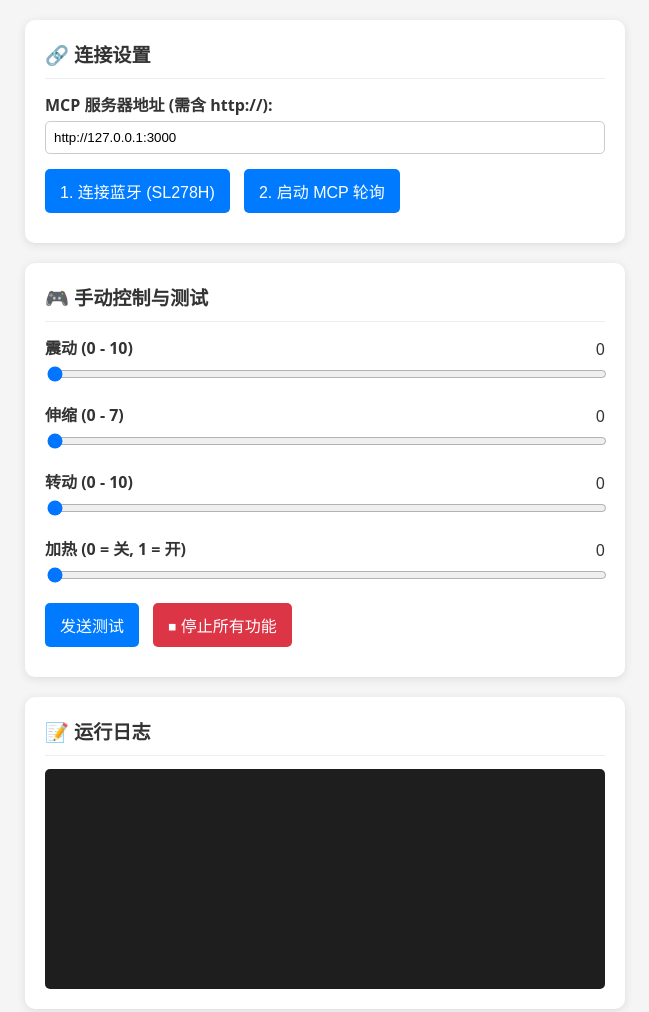
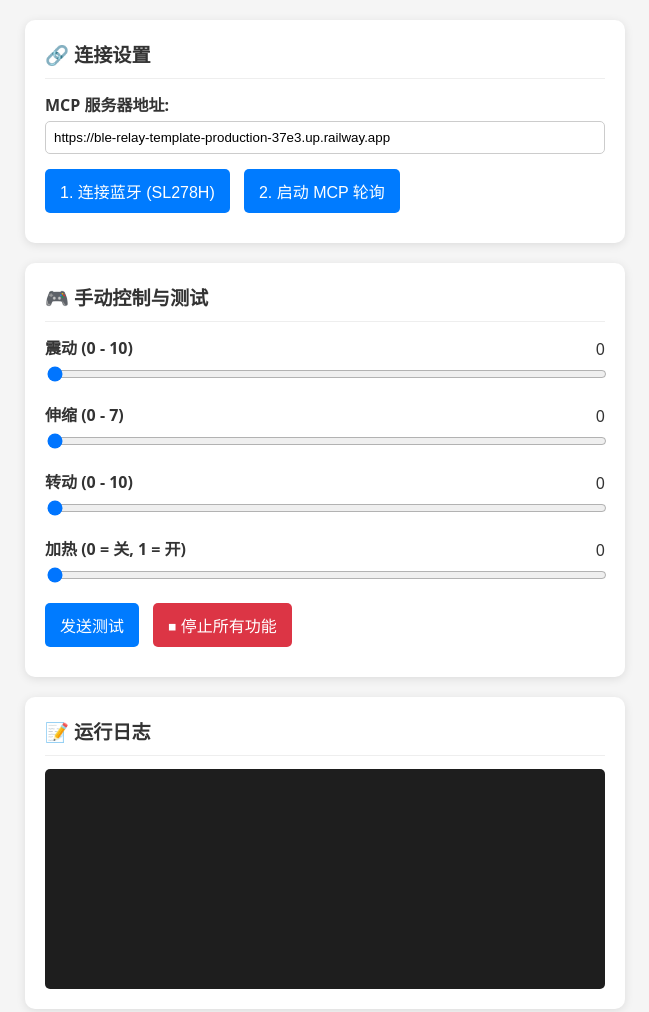
Before and after one commit to paopao0300/svakom-fatima-plus, a plain HTML site: page index.html in a window 1280 px wide. Shown: the whole page, without its empty margins (315-964 px from the left). Drawn offline with Linux system fonts and the light colour scheme.

Commit message:
Update index.html

```diff
--- a/index.html
+++ b/index.html
@@ -25,8 +25,8 @@
     <div class="card">
         <h1>🔗 连接设置</h1>
         <div class="form-group">
-            <label for="mcpUrl">MCP 服务器地址 (需含 http://):</label>
-            <input type="text" id="mcpUrl" value="http://127.0.0.1:3000" placeholder="例如: http://127.0.0.1:3000">
+            <label for="mcpUrl">MCP 服务器地址:</label>
+            <input type="text" id="mcpUrl" value="https://ble-relay-template-production-37e3.up.railway.app" placeholder="请输入 MCP 服务器地址">
         </div>
         <button id="btnConnectBT">1. 连接蓝牙 (SL278H)</button>
         <button id="btnStartMCP">2. 启动 MCP 轮询</button>
@@ -80,7 +80,6 @@
     <video src="https://img.baibai.cv/f/dZymTQ/30min-osbvow%202.mp4" loop autoplay playsinline muted style="display:none;"></video>
 
     <script>
-        // 蓝牙配置参数 (必须使用字符串格式)
         const DEVICE_NAME = 'SL278H';
         const SERVICE_UUID = '0000ffe0-0000-1000-8000-00805f9b34fb';
         const CHARACTERISTIC_UUID = '0000ffe1-0000-1000-8000-00805f9b34fb';
@@ -98,7 +97,7 @@
             logArea.scrollTop = logArea.scrollHeight;
         }
 
-        // ================= 蓝牙连接逻辑 =================
+        // 蓝牙连接逻辑
         document.getElementById('btnConnectBT').addEventListener('click', async () => {
             try {
                 addLog('正在请求蓝牙设备...');
@@ -127,7 +126,7 @@
             }
         });
 
-        // ================= 指令发送逻辑 =================
+        // 指令发送逻辑
         async function sendToyCommand(action, value) {
             if (!gattCharacteristic) {
                 addLog('⚠️ 蓝牙未连接，无法发送指令。');
@@ -137,21 +136,15 @@
             let dataArray;
             const val = parseInt(value, 10);
 
-            // 指令生成：如果不生效，请根据实际蓝牙抓包记录替换以下数组
             if (action.toLowerCase() === 'vibrate') {
-                // 震动
                 dataArray = new Uint8Array([0x55, 0x04, 0x03, 0x00, 0x01, val]);
             } else if (action.toLowerCase() === 'oscillate') {
-                // 伸缩
                 dataArray = new Uint8Array([0x55, 0x04, 0x04, 0x00, 0x01, val]);
             } else if (action.toLowerCase() === 'rotate') {
-                // 转动 (推测协议指令位为0x05)
                 dataArray = new Uint8Array([0x55, 0x04, 0x05, 0x00, 0x01, val]);
             } else if (action.toLowerCase() === 'heat') {
-                // 加热 (推测协议指令位为0x06)
                 dataArray = new Uint8Array([0x55, 0x04, 0x06, 0x00, 0x01, val]);
             } else if (action.toLowerCase() === 'stop') {
-                // 停止所有格式
                 dataArray = new Uint8Array([0x55, 0x04, 0x00, 0x00, 0x00, 0x00]);
             } else {
                 addLog(`⚠️ 未知功能: ${action}`);
@@ -160,14 +153,13 @@
 
             try {
                 await gattCharacteristic.writeValue(dataArray);
-                // 静默运行时，只有在收到有效指令时才打印日志
                 addLog(`📤 发送指令: ${action} = ${val}`);
             } catch (error) {
                 addLog(`❌ 发送失败: ${error.message}`);
             }
         }
 
-        // ================= MCP 轮询逻辑 =================
+        // MCP 轮询逻辑
         async function pollMCP() {
             if (!isPolling) return;
 
@@ -178,7 +170,6 @@
                 if (response.ok) {
                     const json = await response.json();
 
-                    // 如果返回 {"command": null}，静默跳过，不打日志
                     if (json.command && json.command !== null) {
                         const action = json.command.action;
                         const value = json.command.value;
@@ -191,7 +182,6 @@
                 addLog(`❌ 轮询出错: ${error.message}`);
             }
 
-            // 300ms 轮询间隔
             if (isPolling) {
                 pollTimer = setTimeout(pollMCP, 300);
             }
@@ -213,27 +203,16 @@
             addLog('⏹ MCP 轮询已停止。');
         });
 
-        // ================= 界面控制逻辑 =================
+        // 界面滑动控制
         const vibeSlider = document.getElementById('vibrateSlider');
         const oscSlider = document.getElementById('oscillateSlider');
         const rotSlider = document.getElementById('rotateSlider');
         const heatSlider = document.getElementById('heatSlider');
 
-        vibeSlider.addEventListener('input', (e) => {
-            document.getElementById('vibrateValue').innerText = e.target.value;
-        });
-
-        oscSlider.addEventListener('input', (e) => {
-            document.getElementById('oscillateValue').innerText = e.target.value;
-        });
-
-        rotSlider.addEventListener('input', (e) => {
-            document.getElementById('rotateValue').innerText = e.target.value;
-        });
-
-        heatSlider.addEventListener('input', (e) => {
-            document.getElementById('heatValue').innerText = e.target.value == "1" ? "开 (1)" : "关 (0)";
-        });
+        vibeSlider.addEventListener('input', (e) => { document.getElementById('vibrateValue').innerText = e.target.value; });
+        oscSlider.addEventListener('input', (e) => { document.getElementById('oscillateValue').innerText = e.target.value; });
+        rotSlider.addEventListener('input', (e) => { document.getElementById('rotateValue').innerText = e.target.value; });
+        heatSlider.addEventListener('input', (e) => { document.getElementById('heatValue').innerText = e.target.value == "1" ? "开 (1)" : "关 (0)"; });
 
         document.getElementById('btnTest').addEventListener('click', async () => {
             const v = vibeSlider.value;
@@ -247,23 +226,17 @@
             if (r > 0) { await sendToyCommand('rotate', r); tested = true; }
             if (h > 0) { await sendToyCommand('heat', h); tested = true; }
 
-            if (!tested) addLog('⚠️ 请先拖动滑块设置测试力度/开启功能。');
+            if (!tested) addLog('⚠️ 请先拖动滑块设置测试力度。');
         });
 
         document.getElementById('btnStopToy').addEventListener('click', async () => {
-            vibeSlider.value = 0;
-            oscSlider.value = 0;
-            rotSlider.value = 0;
-            heatSlider.value = 0;
-
+            vibeSlider.value = 0; oscSlider.value = 0; rotSlider.value = 0; heatSlider.value = 0;
             document.getElementById('vibrateValue').innerText = '0';
             document.getElementById('oscillateValue').innerText = '0';
             document.getElementById('rotateValue').innerText = '0';
             document.getElementById('heatValue').innerText = '0';
-
             await sendToyCommand('stop', 0);
         });
-
     </script>
 </body>
 </html>
```
